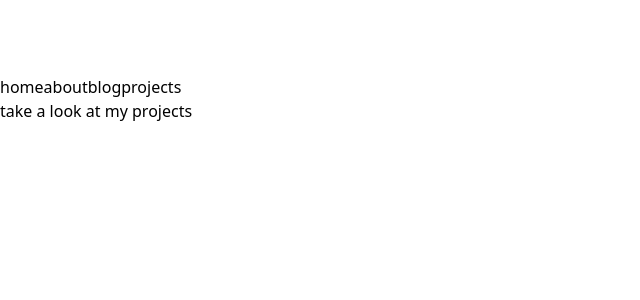
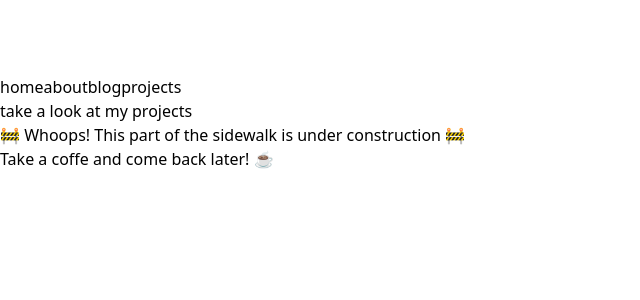
Before and after one commit to jmartinn/portfolio, a Next.js app: page /projects in a window 1280 px wide. Shown: the top 300 px of the page, without its empty margins (0-640 px from the left). Built offline with nearby package versions, Linux system fonts and the light colour scheme.

Commit message:
updated twitter og image

```diff
--- a/app/projects/page.tsx
+++ b/app/projects/page.tsx
@@ -17,7 +17,10 @@ export default function ProjectsPage() {
       <h1 className="font-bold text-2xl mb-8 tracking-tighter">
         take a look at my projects
       </h1>
-
+      <p>
+        🚧 Whoops! This part of the sidewalk is under construction 🚧 <br />
+        Take a coffe and come back later! ☕️
+      </p>
       {/* <div className="grid grid-cols-1 md:grid-cols-2 gap-6">
         <ProjectCard
           title="Video To ASCII"
```
Also changed, not shown: app/twitter-image.jpg (added).
